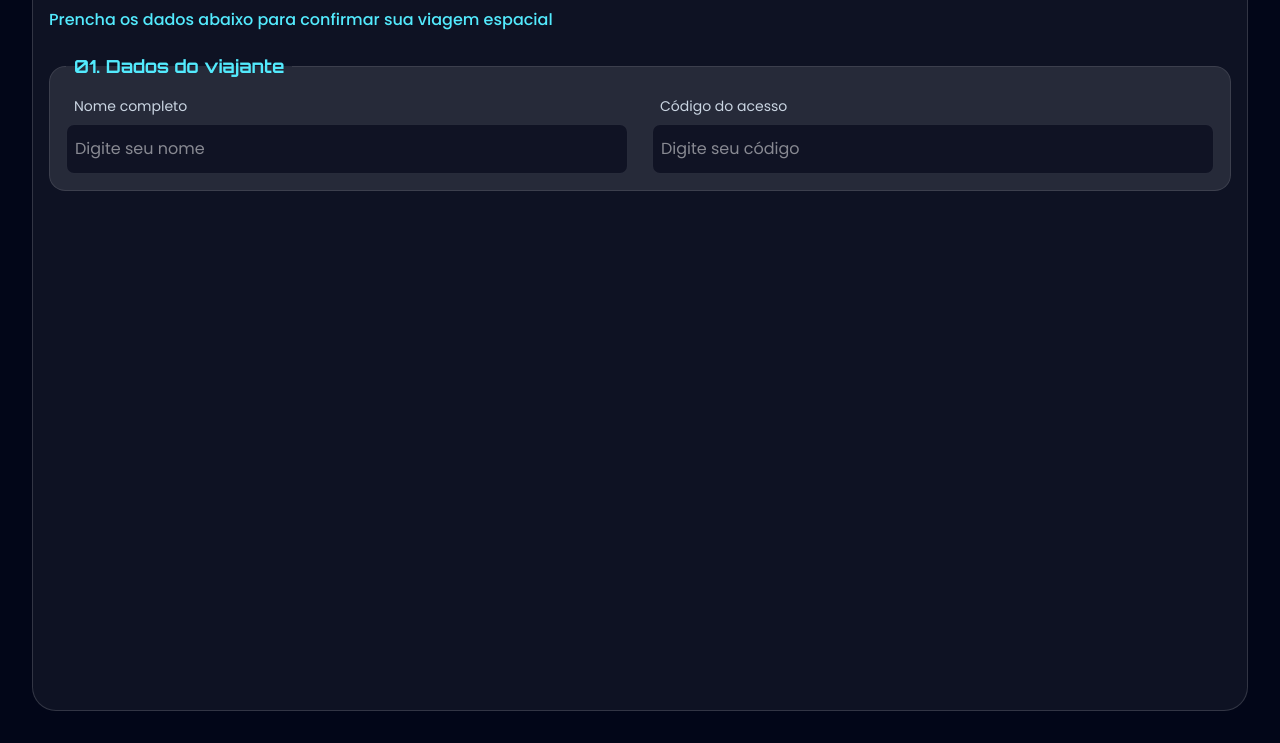
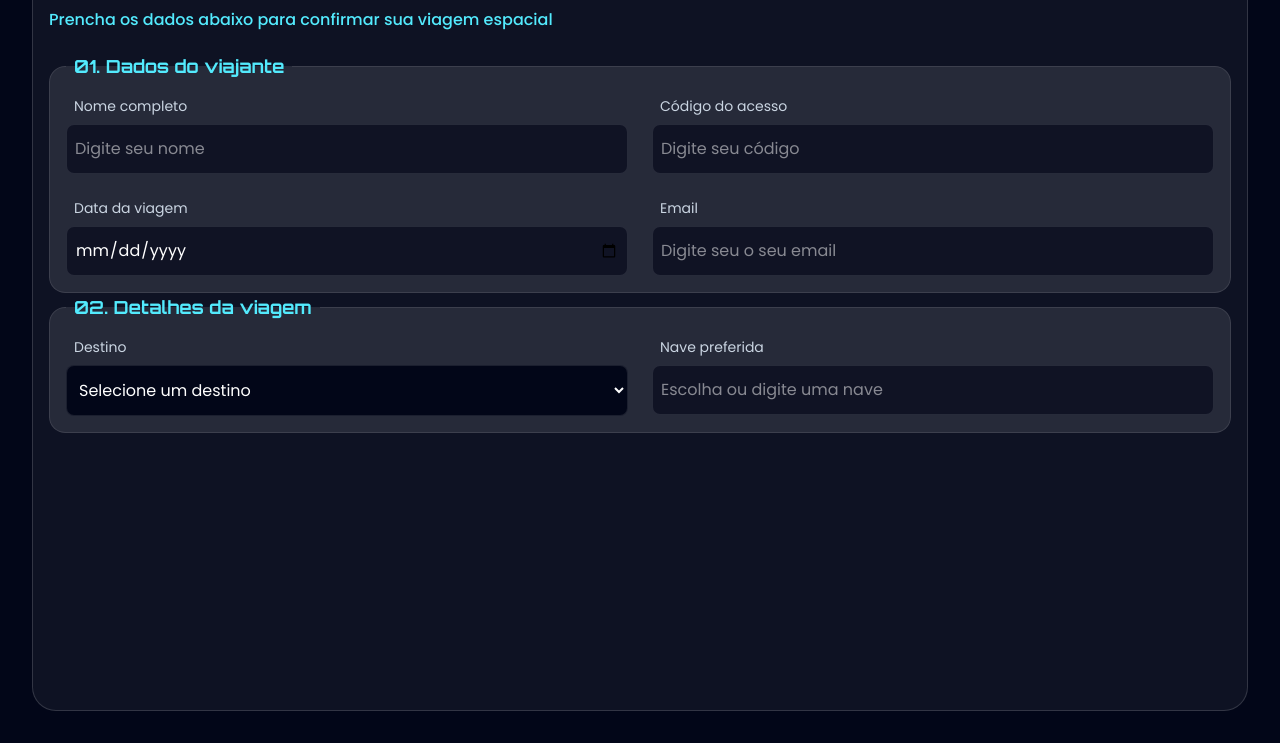
Before and after one commit to Miguelgommes/space_travel, a website: page dist/index.html in a window 1280 px wide. Shown: the part 121-864 px from the top of the page. Drawn offline with Linux system fonts and the light colour scheme.

Commit message:
email, list e data

```diff
--- a/dist/index.html
+++ b/dist/index.html
@@ -48,6 +48,47 @@
                         <input type="text" id="codigo" placeholder="Digite seu código" name="codigo" minlength="10" maxlength="30" required
                             class="border border-white/10 bg-slate-950/60 px-2 py-3 outline-none focus:border-cyan-400 focus:bg-white/10 w-full rounded-lg">
                     </div>
+                    <div>
+                        <label for="data" class="block ml-2 text-sm mb-2 text-slate-300">Data da viagem</label>
+                        <input type="date" id="dataViagem" name="data" required
+                            class="border border-white/10 bg-slate-950/60 px-2 py-3 outline-none focus:border-cyan-400 focus:bg-white/10 w-full rounded-lg">
+                    </div>
+                    <div>
+                        <label for="email" class="block ml-2 text-sm mb-2 text-slate-300">Email</label>
+                        <input type="email" id="email" placeholder="Digite seu o seu email" name="email" maxlength="50" required
+                            class="border border-white/10 bg-slate-950/60 px-2 py-3 outline-none focus:border-cyan-400 focus:bg-white/10 w-full rounded-lg">
+                    </div>
+                </section>
+            </fieldset>
+
+            <!-- 2a seção de dados -->
+            <fieldset class="border border-white/10 rounded-2xl bg-white/10 p-4 my-6">
+                <legend class="font-title text-lg font-bold text-cyan-300 px-2">02. Detalhes da viagem</legend>
+
+                <section class="grid gap-6 lg:grid-cols-2">
+                    <div>
+                        <label for="destino" class="block ml-2 text-sm mb-2 text-slate-300">Destino</label>
+                        <select name="destino" id="destino" class="border border-white/10 bg-slate-950 px-2 py-3 outline-none focus:border-cyan-400 w-full rounded-lg" required>
+                            <option value="" disabled selected>Selecione um destino</option>
+                            <option value="Lua">Lua</option>
+                            <option value="Marte">Marte</option>
+                            <option value="Titan">Titan</option>
+                            <option value="Europa">Europa</option>
+                        </select>
+
+                    </div>
+                    <div>
+                        <label for="nave" class="block ml-2 text-sm mb-2 text-slate-300">Nave preferida</label>
+                        <input type="text" id="nave" name="nave" list="listNaves" required
+                        class="border border-white/10 bg-slate-950/60 px-2 py-3 outline-none focus:border-cyan-400 focus:bg-white/10 w-full rounded-lg" placeholder="Escolha ou digite uma nave">
+                        <datalist id="listNaves">
+                            <option value="Orion GX"></option>
+                            <option value="Galaxy Voyager"></option>
+                            <option value="Cosmos 3000"></option>
+                            <option value="Zenith 800"></option>
+                            <option value="Open Space"></option>
+                        </datalist>
+                    </div>
                 </section>
             </fieldset>
         </form>
```
